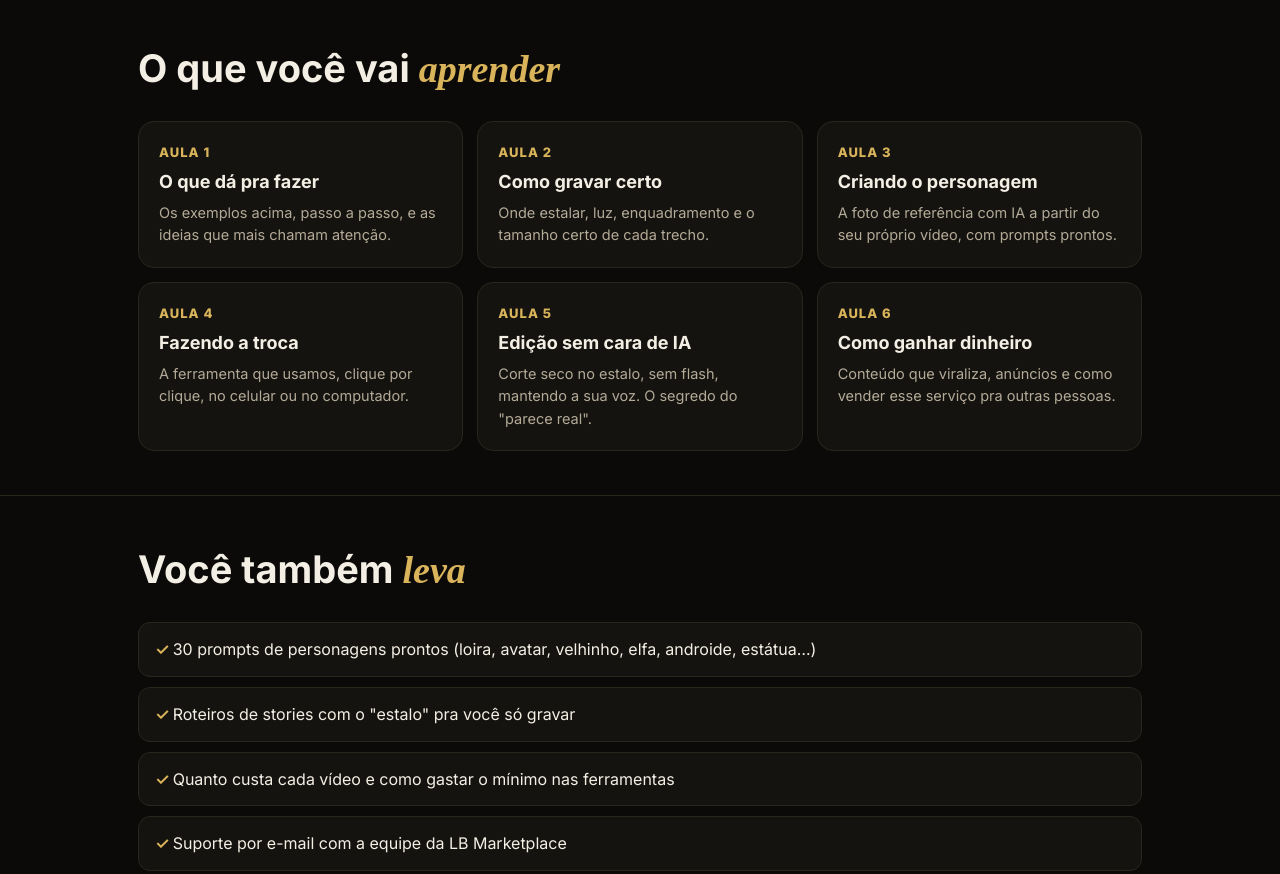
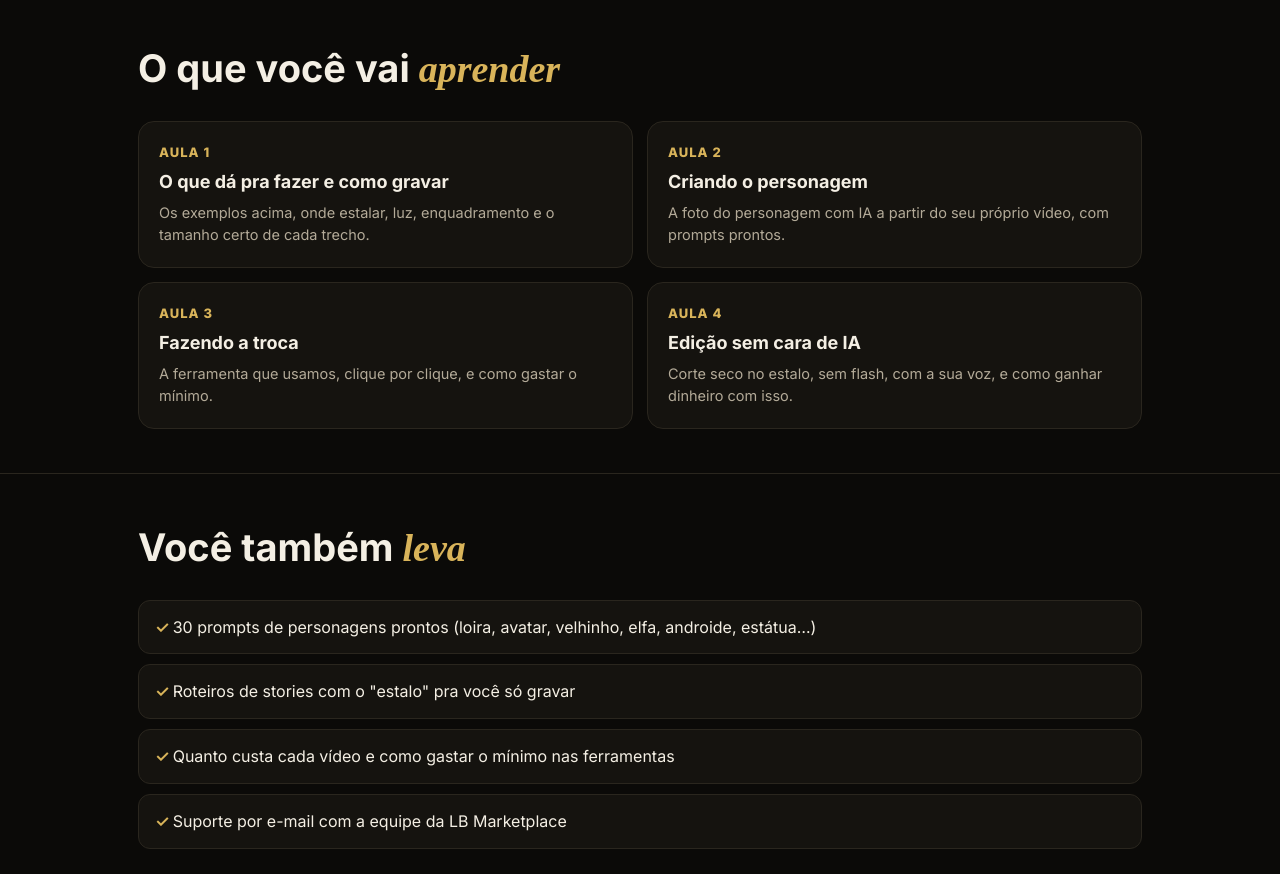
Before and after one commit to lbmarketplacee/lb-site, a plain HTML site: page transferia/index.html in a window 1280 px wide. Shown: the part 1340-2214 px from the top of the page. Drawn offline with Linux system fonts and the light colour scheme; a web font is replaced by a local one.

Commit message:
Transfer.IA: 4 aulas prontas, acesso na hora
Co-Authored-By: Claude Opus 5.5 <noreply@anthropic.com>

```diff
--- a/transferia/index.html
+++ b/transferia/index.html
@@ -29,7 +29,7 @@ h1 em{font-family:'Playfair Display',serif;color:var(--gold);font-weight:600}
 .vid p{margin:0;padding:12px 14px;font-size:14px;color:var(--dim)}.vid b{color:var(--fg)}
 section{padding-block:44px;border-top:1px solid var(--line)}
 h2{font-size:clamp(26px,4vw,38px);margin:0 0 22px;text-wrap:balance}h2 em{font-family:'Playfair Display',serif;color:var(--gold)}
-.grid{display:grid;grid-template-columns:repeat(3,minmax(0,1fr));gap:14px}
+.grid{display:grid;grid-template-columns:repeat(2,minmax(0,1fr));gap:14px}
 .card{background:var(--card);border:1px solid var(--line);border-radius:16px;padding:20px}
 .card .n{color:var(--gold);font-weight:800;font-size:13px;letter-spacing:1px}
 .card h3{margin:6px 0 6px;font-size:18px}.card p{margin:0;color:var(--dim);font-size:14.5px}
@@ -54,7 +54,7 @@ footer{border-top:1px solid var(--line);padding-block:26px;color:var(--dim);font
   <h1>Vire <em>qualquer personagem</em> num estalo de dedo</h1>
   <p class="sub">Grave um vídeo seu e, no meio da fala, vire outra pessoa, um avatar, um velhinho, o que quiser, com cara de real e com a sua voz. Pra stories, Reels e anúncios.</p>
   <a class="btn" href="#comprar" data-checkout>Quero o Transfer.IA</a>
-  <p class="nota">Pré-venda: aulas liberadas até 30/11/2026 · Garantia de 7 dias</p>
+  <p class="nota">Acesso na hora pelo e-mail · Garantia de 7 dias</p>
 </div></div>
 
 <div class="w">
@@ -67,12 +67,10 @@ footer{border-top:1px solid var(--line);padding-block:26px;color:var(--dim);font
 <section><div class="w">
   <h2>O que você vai <em>aprender</em></h2>
   <div class="grid">
-    <div class="card"><div class="n">AULA 1</div><h3>O que dá pra fazer</h3><p>Os exemplos acima, passo a passo, e as ideias que mais chamam atenção.</p></div>
-    <div class="card"><div class="n">AULA 2</div><h3>Como gravar certo</h3><p>Onde estalar, luz, enquadramento e o tamanho certo de cada trecho.</p></div>
-    <div class="card"><div class="n">AULA 3</div><h3>Criando o personagem</h3><p>A foto de referência com IA a partir do seu próprio vídeo, com prompts prontos.</p></div>
-    <div class="card"><div class="n">AULA 4</div><h3>Fazendo a troca</h3><p>A ferramenta que usamos, clique por clique, no celular ou no computador.</p></div>
-    <div class="card"><div class="n">AULA 5</div><h3>Edição sem cara de IA</h3><p>Corte seco no estalo, sem flash, mantendo a sua voz. O segredo do "parece real".</p></div>
-    <div class="card"><div class="n">AULA 6</div><h3>Como ganhar dinheiro</h3><p>Conteúdo que viraliza, anúncios e como vender esse serviço pra outras pessoas.</p></div>
+    <div class="card"><div class="n">AULA 1</div><h3>O que dá pra fazer e como gravar</h3><p>Os exemplos acima, onde estalar, luz, enquadramento e o tamanho certo de cada trecho.</p></div>
+    <div class="card"><div class="n">AULA 2</div><h3>Criando o personagem</h3><p>A foto do personagem com IA a partir do seu próprio vídeo, com prompts prontos.</p></div>
+    <div class="card"><div class="n">AULA 3</div><h3>Fazendo a troca</h3><p>A ferramenta que usamos, clique por clique, e como gastar o mínimo.</p></div>
+    <div class="card"><div class="n">AULA 4</div><h3>Edição sem cara de IA</h3><p>Corte seco no estalo, sem flash, com a sua voz, e como ganhar dinheiro com isso.</p></div>
   </div>
 </div></section>
 
@@ -92,7 +90,7 @@ footer{border-top:1px solid var(--line);padding-block:26px;color:var(--dim);font
     <div class="val"><small>R$</small> 97,99</div>
     <p class="nota" style="margin-top:0">pagamento único · acesso pelo e-mail</p>
     <p><a class="btn" href="#" data-checkout>Comprar agora</a></p>
-    <p class="nota">Você recebe a confirmação por e-mail na hora. As aulas são liberadas até 30/11/2026 e chegam no mesmo e-mail. Se não gostar, devolvemos em até 7 dias.</p>
+    <p class="nota">Você recebe o acesso às aulas por e-mail na hora. Se não gostar, devolvemos em até 7 dias.</p>
   </div>
 </div></section>
 
@@ -101,7 +99,7 @@ footer{border-top:1px solid var(--line);padding-block:26px;color:var(--dim);font
   <details><summary>Preciso saber programar?</summary><p>Não. Tudo é feito em sites, clicando: você sobe o vídeo, sobe a foto do personagem e gera. A edição é no CapCut.</p></details>
   <details><summary>Dá pra fazer no celular?</summary><p>Sim. O computador ajuda, mas dá pra fazer tudo no celular.</p></details>
   <details><summary>Tem custo além do curso?</summary><p>A ferramenta de IA cobra por uso: na prática, uns R$ 10 a R$ 20 por vídeo. No curso mostramos como gastar o mínimo.</p></details>
-  <details><summary>Quando recebo as aulas?</summary><p>É pré-venda: as aulas são liberadas até 30/11/2026 no e-mail da compra. A confirmação chega na hora.</p></details>
+  <details><summary>Quando recebo as aulas?</summary><p>Na hora: o acesso à área de membros chega no e-mail da compra.</p></details>
   <details><summary>Posso usar a imagem de qualquer pessoa?</summary><p>Não. Use vídeos seus ou de quem autorizou, e personagens inventados. Nada de colocar pessoa famosa ou real no lugar.</p></details>
 </div></section>
 
```
